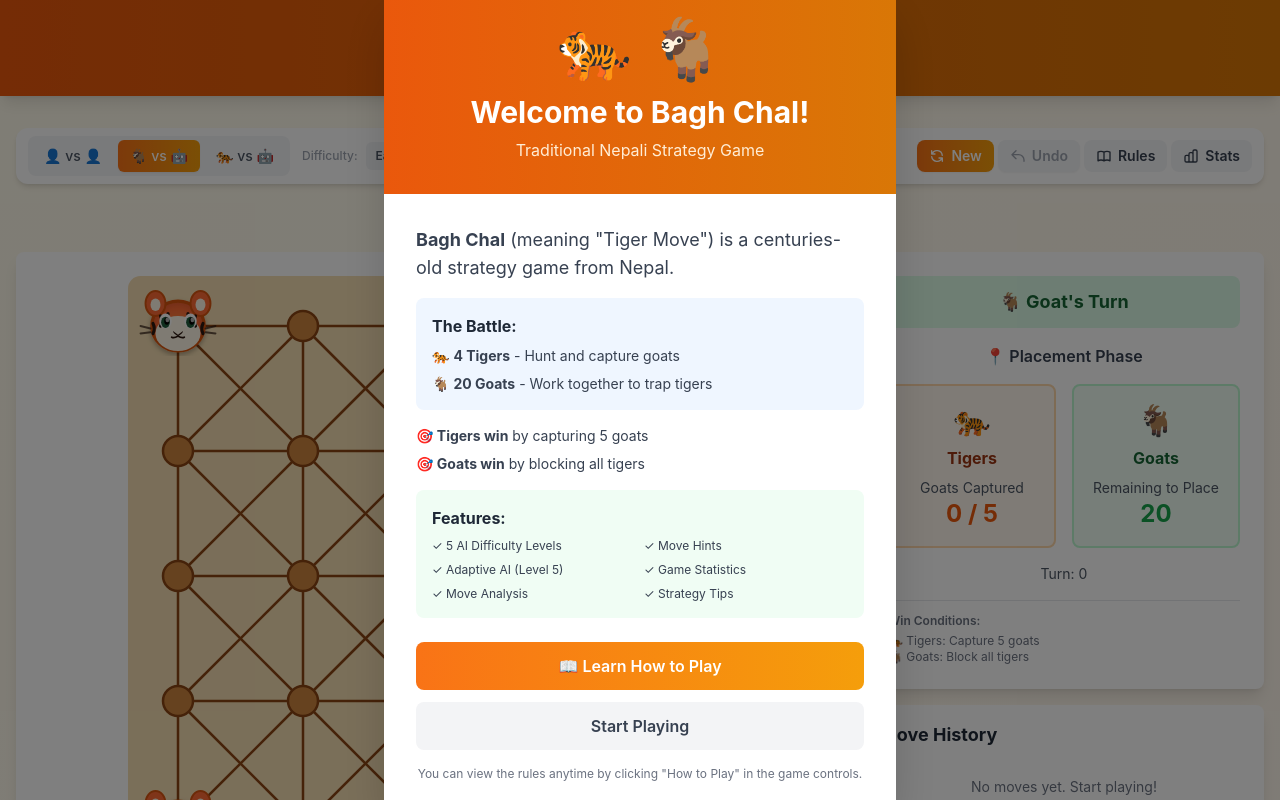
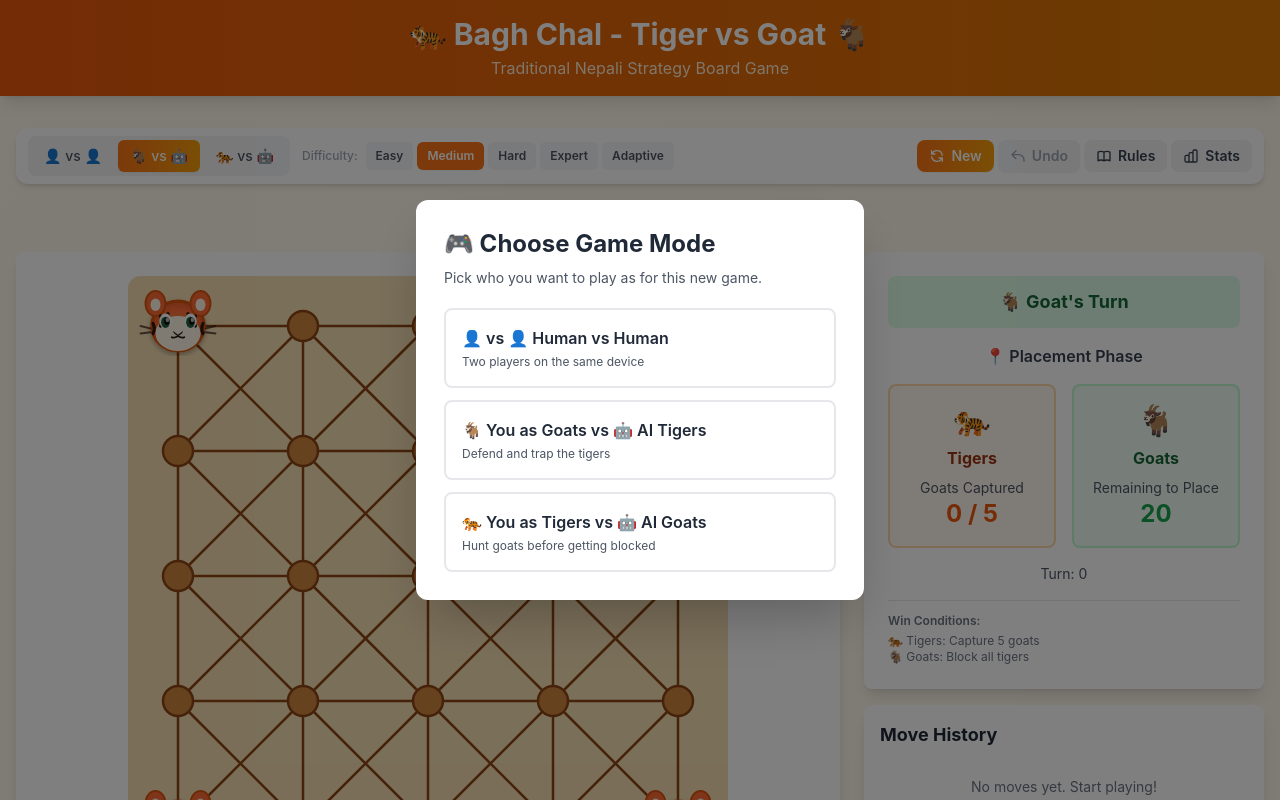
Before and after one commit to kuinkelarun/bagh-chal, a React (Vite) app: page / in a window 1280 px wide. Shown: the top 800 px of the page. Built offline with nearby package versions, Linux system fonts and the light colour scheme.

Commit message:
updated the New Game mode-picker modal labels to include clear emojis for each option

```diff
--- a/src/components/Game/GameContainer.tsx
+++ b/src/components/Game/GameContainer.tsx
@@ -9,7 +9,6 @@ import FullscreenBoard from '../Board/FullscreenBoard';
 import GameInfo from './GameInfo';
 import GameToolbar from './GameToolbar';
 import MoveHistory from './MoveHistory';
-import AIThinking from '../AI/AIThinking';
 import MoveAnalysis from '../AI/MoveAnalysis';
 import GameStatistics from './GameStatistics';
 import RulesModal from '../Tutorial/RulesModal';
@@ -42,6 +41,7 @@ const GameContainer: React.FC = () => {
   // UI state
   const [isRulesModalOpen, setIsRulesModalOpen] = useState(false);
   const [isStatsOpen, setIsStatsOpen] = useState(false);
+  const [isModePickerOpen, setIsModePickerOpen] = useState(true);
   const [isWelcomeModalOpen, setIsWelcomeModalOpen] = useState(() => {
     const hasVisited = localStorage.getItem('baghchal_has_visited');
     return !hasVisited;
@@ -75,7 +75,7 @@ const GameContainer: React.FC = () => {
     },
     onNewGame: () => {
       if (gameState.status !== GameStatus.IN_PROGRESS) {
-        handleNewGame();
+        setIsModePickerOpen(true);
       }
     },
     onShowRules: () => {
@@ -327,10 +327,44 @@ const GameContainer: React.FC = () => {
     updateGameState();
   };
 
+  const startNewGameWithMode = (mode: GameMode) => {
+    setGameMode(mode);
+    handleNewGame();
+    setIsModePickerOpen(false);
+  };
+
+  const handleRequestNewGame = () => {
+    setIsModePickerOpen(true);
+  };
+
   // Handle undo
   const handleUndo = () => {
-    const success = game.undoMove();
-    if (success) {
+    if (isAIThinking || gameState.moveHistory.length === 0) return;
+
+    let undoneCount = 0;
+
+    if (gameMode === 'human-vs-human') {
+      if (game.undoMove()) {
+        undoneCount = 1;
+      }
+    } else {
+      // In AI modes, undo back to the previous human decision point:
+      // usually this means undo AI move + human move.
+      const humanPlayer = gameMode === 'human-vs-ai' ? PlayerType.GOAT : PlayerType.TIGER;
+
+      while (game.getState().moveHistory.length > 0) {
+        const success = game.undoMove();
+        if (!success) break;
+        undoneCount++;
+
+        if (game.getCurrentPlayer() === humanPlayer) {
+          break;
+        }
+      }
+    }
+
+    if (undoneCount > 0) {
+      setMoveRecords((prev) => prev.slice(0, Math.max(0, prev.length - undoneCount)));
       setSelectedPosition(null);
       setHighlightedPositions([]);
       setLastMove(null);
@@ -365,8 +399,7 @@ const GameContainer: React.FC = () => {
 
   // Handle game mode change
   const handleGameModeChange = (mode: GameMode) => {
-    setGameMode(mode);
-    handleNewGame();
+    startNewGameWithMode(mode);
   };
 
   return (
@@ -378,26 +411,20 @@ const GameContainer: React.FC = () => {
         onGameModeChange={handleGameModeChange}
         aiDifficulty={aiDifficulty}
         onDifficultyChange={setAiDifficulty}
-        onNewGame={handleNewGame}
+        onNewGame={handleRequestNewGame}
         onUndo={handleUndo}
         onOpenRules={() => setIsRulesModalOpen(true)}
         onOpenStats={() => setIsStatsOpen(true)}
-        canUndo={gameState.moveHistory.length > 0}
+        canUndo={!isAIThinking && gameState.moveHistory.length > 0 && !isCurrentPlayerAI()}
         gameStatus={gameState.status}
         isAIThinking={isAIThinking}
       />
 
       {/* ── Instructions / AI thinking indicator ── */}
       <div className="mb-3 min-h-[2.5rem] flex items-center justify-center">
-        {isAIThinking ? (
-          <AIThinking
-            playerType={gameState.currentPlayer === PlayerType.TIGER ? 'tiger' : 'goat'}
-          />
-        ) : (
-          <p className="text-sm md:text-base text-gray-600 font-medium text-center">
-            {getInstructions()}
-          </p>
-        )}
+        <p className="text-sm md:text-base text-gray-600 font-medium text-center">
+          {getInstructions()}
+        </p>
       </div>
 
       {/* ── Main game grid ── */}
@@ -406,6 +433,24 @@ const GameContainer: React.FC = () => {
         {/* Board — 2 columns on lg */}
         <div className="lg:col-span-2">
           <div className="bg-white rounded-lg shadow-lg p-4 md:p-6 relative">
+            {isAIThinking && (
+              <div className="absolute top-4 left-4 z-10 pointer-events-none">
+                <div
+                  className={`inline-flex items-center gap-2 px-3 py-1.5 rounded-full border shadow-sm backdrop-blur-sm text-xs font-semibold ${
+                    gameState.currentPlayer === PlayerType.TIGER
+                      ? 'bg-orange-50/95 border-orange-200 text-orange-700'
+                      : 'bg-green-50/95 border-green-200 text-green-700'
+                  }`}
+                >
+                  <span
+                    className={`w-2 h-2 rounded-full animate-pulse ${
+                      gameState.currentPlayer === PlayerType.TIGER ? 'bg-orange-500' : 'bg-green-500'
+                    }`}
+                  />
+                  <span>AI thinking</span>
+                </div>
+              </div>
+            )}
             <button
               onClick={() => setIsFullscreen(true)}
               className="absolute top-4 right-4 z-10 w-10 h-10 bg-white/80 hover:bg-gradient-to-r hover:from-orange-500 hover:to-amber-500 text-gray-600 hover:text-white rounded-lg shadow-md transition-all duration-200 transform hover:scale-110 flex items-center justify-center"
@@ -450,7 +495,7 @@ const GameContainer: React.FC = () => {
       {/* ── Modals ── */}
 
       <WelcomeModal
-        isOpen={isWelcomeModalOpen}
+        isOpen={isWelcomeModalOpen && !isModePickerOpen}
         onClose={handleWelcomeClose}
         onShowRules={handleWelcomeShowRules}
       />
@@ -503,11 +548,54 @@ const GameContainer: React.FC = () => {
                 : 'All tigers are blocked!'}
             </p>
             <button
-              onClick={handleNewGame}
+              onClick={handleRequestNewGame}
               className="bg-gradient-to-r from-orange-500 to-amber-500 text-white px-8 py-3 rounded-lg font-semibold hover:from-orange-600 hover:to-amber-600 transition-all transform hover:scale-105"
             >
               Play Again
             </button>
+          </div>
+        </div>
+      )}
+
+      {/* Game mode picker modal (shown on reload and before every new game) */}
+      {isModePickerOpen && (
+        <div
+          className="fixed inset-0 bg-black bg-opacity-50 flex items-center justify-center z-[60] p-4"
+          role="dialog"
+          aria-modal="true"
+          aria-label="Choose game mode"
+        >
+          <div className="bg-white rounded-xl shadow-2xl w-full max-w-md p-6 md:p-7">
+            <h2 className="text-2xl font-bold text-gray-800 mb-2">🎮 Choose Game Mode</h2>
+            <p className="text-sm text-gray-600 mb-5">
+              Pick who you want to play as for this new game.
+            </p>
+
+            <div className="space-y-3">
+              <button
+                onClick={() => startNewGameWithMode('human-vs-human')}
+                className="w-full text-left p-4 rounded-lg border-2 border-gray-200 hover:border-orange-300 bg-white transition-all"
+              >
+                <div className="font-semibold text-gray-800">👤 vs 👤 Human vs Human</div>
+                <div className="text-xs text-gray-600 mt-1">Two players on the same device</div>
+              </button>
+
+              <button
+                onClick={() => startNewGameWithMode('human-vs-ai')}
+                className="w-full text-left p-4 rounded-lg border-2 border-gray-200 hover:border-orange-300 bg-white transition-all"
+              >
+                <div className="font-semibold text-gray-800">🐐 You as Goats vs 🤖 AI Tigers</div>
+                <div className="text-xs text-gray-600 mt-1">Defend and trap the tigers</div>
+              </button>
+
+              <button
+                onClick={() => startNewGameWithMode('ai-vs-human')}
+                className="w-full text-left p-4 rounded-lg border-2 border-gray-200 hover:border-orange-300 bg-white transition-all"
+              >
+                <div className="font-semibold text-gray-800">🐅 You as Tigers vs 🤖 AI Goats</div>
+                <div className="text-xs text-gray-600 mt-1">Hunt goats before getting blocked</div>
+              </button>
+            </div>
           </div>
         </div>
       )}
```
